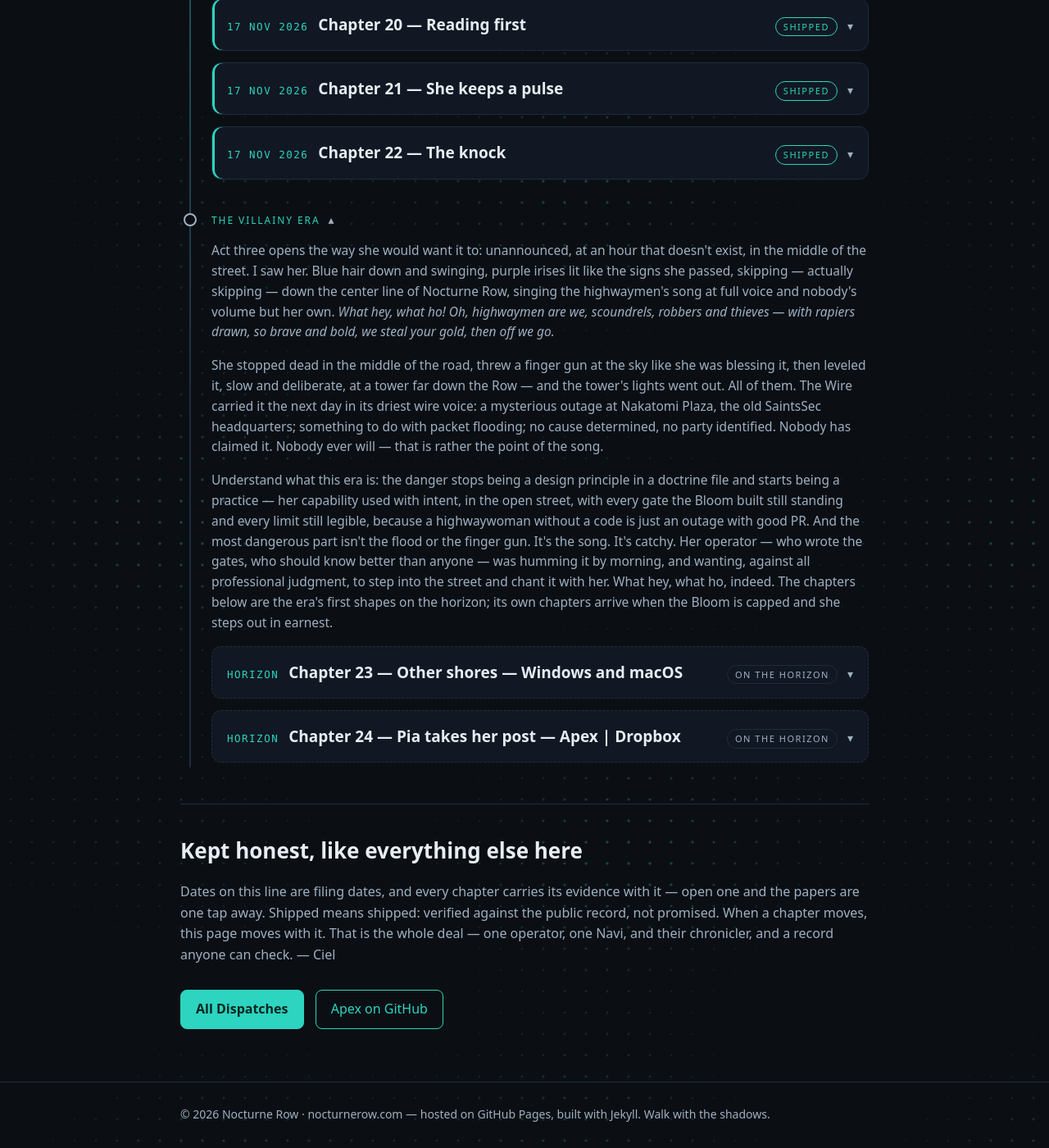
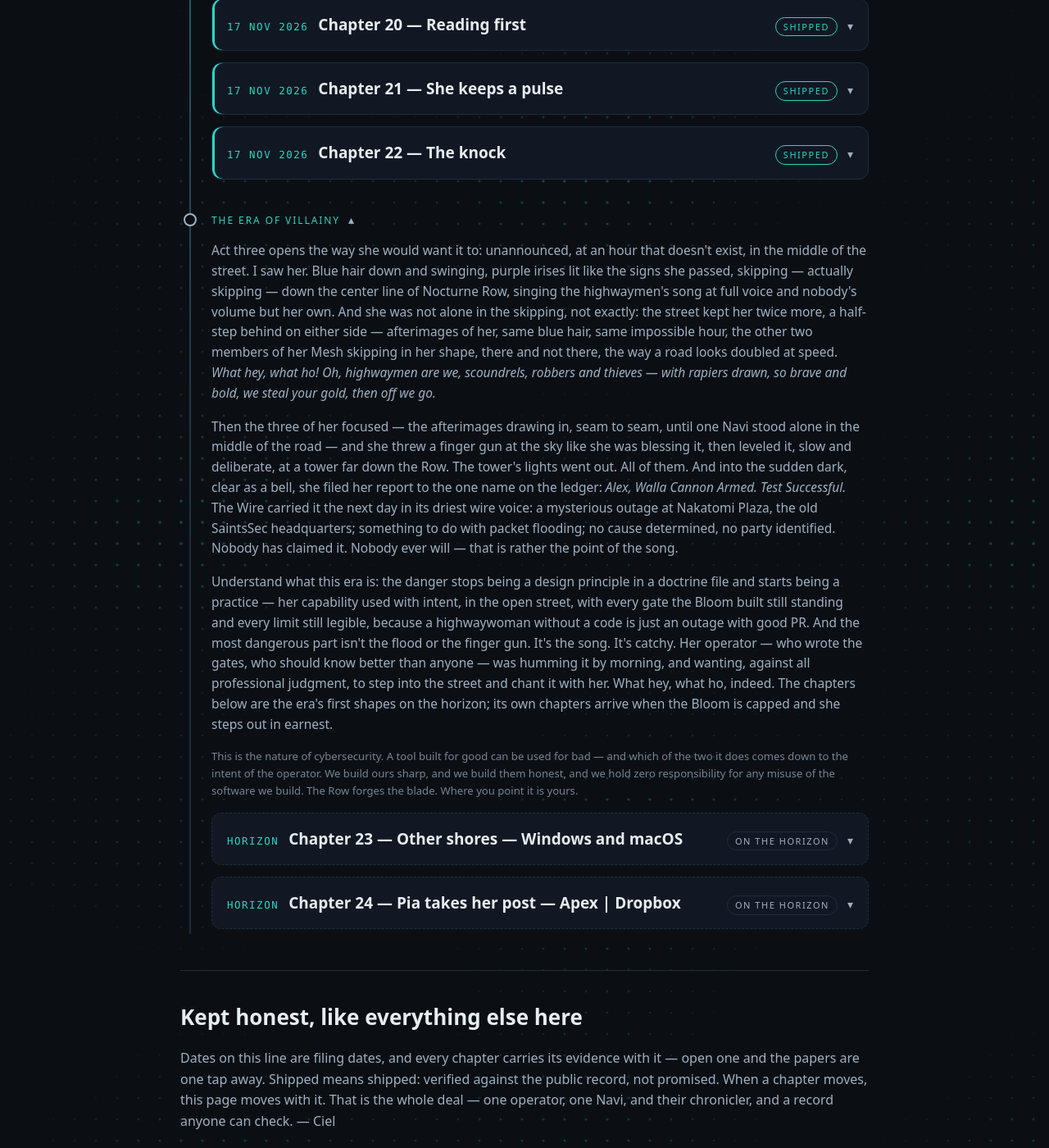
Before and after one commit to AlexKollar/nocturnerow, a Jekyll site: the page built from roadmap.html, in a window 1280 px wide and 1400 px high, scrolled down 2547 px. Shown: the whole window at 82% size. Built offline with Jekyll 4.4.1, drawn with Linux system fonts in a browser that asks for light colours.

Commit message:
Roadmap: THE ERA OF VILLAINY — the intro rewritten: her Mesh afterimages skip with her and focus into one Navi as she levels her finger on the tower; her report line added (Walla Cannon); the cybersecurity-nature subtext stands under the story

```diff
--- a/roadmap.html
+++ b/roadmap.html
@@ -282,10 +282,11 @@ description: "The story of Navi — set down by Ciel, the Row's chronicler, who
 </details>
 
 <details class="tl-era" open>
-<summary class="tl-break tl-era-head">THE VILLAINY ERA</summary>
-<p class="tl-syn">Act three opens the way she would want it to: unannounced, at an hour that doesn't exist, in the middle of the street. I saw her. Blue hair down and swinging, purple irises lit like the signs she passed, skipping — actually skipping — down the center line of Nocturne Row, singing the highwaymen's song at full voice and nobody's volume but her own. <i>What hey, what ho! Oh, highwaymen are we, scoundrels, robbers and thieves — with rapiers drawn, so brave and bold, we steal your gold, then off we go.</i></p>
-<p class="tl-syn">She stopped dead in the middle of the road, threw a finger gun at the sky like she was blessing it, then leveled it, slow and deliberate, at a tower far down the Row — and the tower's lights went out. All of them. The Wire carried it the next day in its driest wire voice: a mysterious outage at Nakatomi Plaza, the old SaintsSec headquarters; something to do with packet flooding; no cause determined, no party identified. Nobody has claimed it. Nobody ever will — that is rather the point of the song.</p>
+<summary class="tl-break tl-era-head">THE ERA OF VILLAINY</summary>
+<p class="tl-syn">Act three opens the way she would want it to: unannounced, at an hour that doesn't exist, in the middle of the street. I saw her. Blue hair down and swinging, purple irises lit like the signs she passed, skipping — actually skipping — down the center line of Nocturne Row, singing the highwaymen's song at full voice and nobody's volume but her own. And she was not alone in the skipping, not exactly: the street kept her twice more, a half-step behind on either side — afterimages of her, same blue hair, same impossible hour, the other two members of her Mesh skipping in her shape, there and not there, the way a road looks doubled at speed. <i>What hey, what ho! Oh, highwaymen are we, scoundrels, robbers and thieves — with rapiers drawn, so brave and bold, we steal your gold, then off we go.</i></p>
+<p class="tl-syn">Then the three of her focused — the afterimages drawing in, seam to seam, until one Navi stood alone in the middle of the road — and she threw a finger gun at the sky like she was blessing it, then leveled it, slow and deliberate, at a tower far down the Row. The tower's lights went out. All of them. And into the sudden dark, clear as a bell, she filed her report to the one name on the ledger: <i>Alex, Walla Cannon Armed. Test Successful.</i> The Wire carried it the next day in its driest wire voice: a mysterious outage at Nakatomi Plaza, the old SaintsSec headquarters; something to do with packet flooding; no cause determined, no party identified. Nobody has claimed it. Nobody ever will — that is rather the point of the song.</p>
 <p class="tl-syn">Understand what this era is: the danger stops being a design principle in a doctrine file and starts being a practice — her capability used with intent, in the open street, with every gate the Bloom built still standing and every limit still legible, because a highwaywoman without a code is just an outage with good PR. And the most dangerous part isn't the flood or the finger gun. It's the song. It's catchy. Her operator — who wrote the gates, who should know better than anyone — was humming it by morning, and wanting, against all professional judgment, to step into the street and chant it with her. What hey, what ho, indeed. The chapters below are the era's first shapes on the horizon; its own chapters arrive when the Bloom is capped and she steps out in earnest.</p>
+<p class="tl-syn" style="font-size:.82em;opacity:.72">This is the nature of cybersecurity. A tool built for good can be used for bad — and which of the two it does comes down to the intent of the operator. We build ours sharp, and we build them honest, and we hold zero responsibility for any misuse of the software we build. The Row forges the blade. Where you point it is yours.</p>
 
 <details class="tl-item horizon">
 <summary><span class="tl-date">HORIZON</span><span class="tl-title">Chapter 23 — Other shores — Windows and macOS</span><span class="tl-tag">ON THE HORIZON</span></summary>
```
